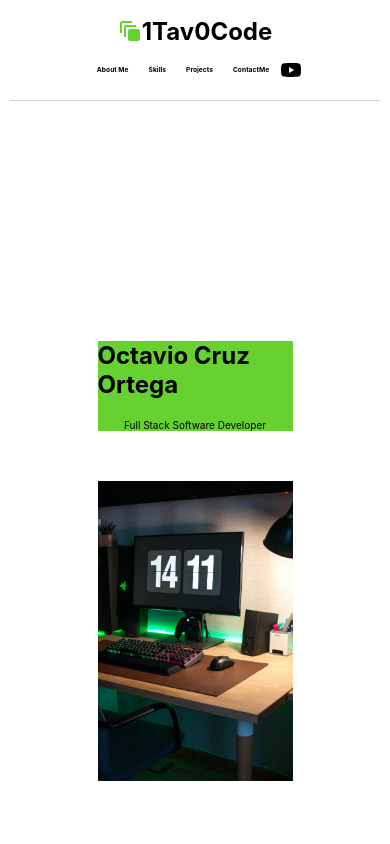
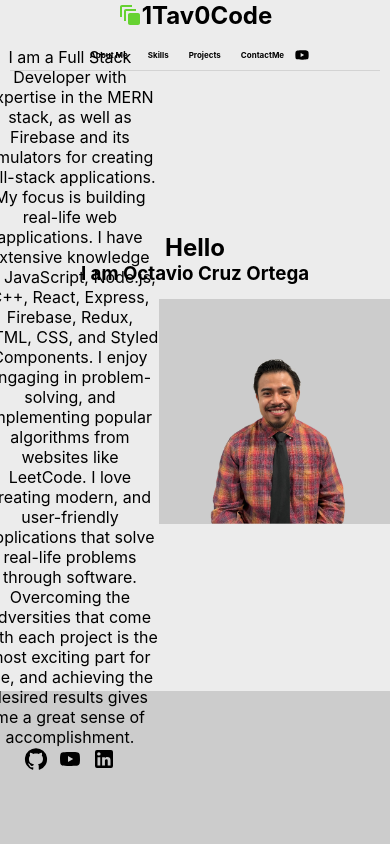
Before and after one commit to 1tav0/portfolio, a React (Create React App) app: page / in a window 390 px wide. Shown: the top 844 px of the page. Built offline with nearby package versions, Linux system fonts and the light colour scheme.

Commit message:
modify about me component

```diff
--- a/src/App.css
+++ b/src/App.css
@@ -10,3 +10,11 @@ margin:0 !important;
 html{
     scroll-behavior: smooth;
 }
+
+/* Media query for adjusting app styles on smaller screens */
+@media (max-width: 768px) {
+    .app {
+      /* Adjust background color or other styles for smaller screens */
+      background-color: #ECECEC !important;
+    }
+  }
--- a/src/App.js
+++ b/src/App.js
@@ -11,7 +11,7 @@ function App() {
   return (
     <div className="app">
       <Header />
-      <Intro/>
+      {/* <Intro/> */}
       <AboutMe />
       <Skills />
       <Projects />
--- a/src/components/AboutMe.css
+++ b/src/components/AboutMe.css
@@ -1,40 +1,70 @@
+
 .aboutme{
-    background-color: #CCCCCC;
+    /* background-color: red; */
+    display: flex;
+    flex-direction: column;
+    justify-content: center;
+    align-items: center;
+    height: 70vh;
+}
+
+.aboutme__wrapper{
+    /* background-color: blue; */
     display: flex;
     justify-content: center;
-    align-items: center; /* Center vertically */
-    padding: 20px;
-    height: 100vh;
+    align-items: center;
+    height: 30vh;
+}
+
+.aboutme__name{
+    /* background-color: aqua; */
+    display: flex;
+    flex-direction: column;
+    align-items: center;
+}
+.aboutme__left{
+    /* background-color: green; */
+    display: flex;
+    flex-direction: column;
+    width: 50%;
 }
 
 .aboutme__info{
-    display: flex;
-    flex-direction: column;
-    padding: 50px;
-}
-
-.aboutme__info>p{
-    font-size: x-small;
-    font-weight: 400;
-    margin-top: 20px;
-}
-
-.aboutme__left{
-    background-color: white;
-    display: flex;
-    max-height: 41.3vh;
-}
-.aboutme__left>img{
-    background-color: #BBB9B3;
-    height: 300px;
+    /* background-color: aqua; */
 }
 
 .aboutme__info__icons{
+    /* background-color: purple; */
     display: flex;
     justify-content: flex-end;
-    margin: 20px;
+    gap: 10px;
 }
 
-.aboutme__info__icons > *{
-    margin-right: 15px;
+.image{
+    background-color: #CCCCCC;
+    height: 225px;
+    width: 300px;
+    object-fit: contain;
 }
+
+
+
+/* Media query for screens smaller than 768px (typical smartphones) */
+@media (max-width: 768px) {
+    .aboutme {
+      /* Adjust styles for smaller screens */
+      padding: 10px;
+      flex-direction: column; /* Stack items vertically */
+      text-align: center; /* Center text */
+    }
+
+    .aboutme__left > img {
+      height: auto; /* Make the image responsive */
+      width: 100%; /* Width to 100% for responsiveness */
+    }
+
+    .aboutme__info__icons {
+      justify-content: center; /* Center icons horizontally */
+      margin-top: 20px;
+    }
+  }
--- a/src/components/AboutMe.js
+++ b/src/components/AboutMe.js
@@ -12,14 +12,18 @@ const AboutMe = () => {
   return (
     <section id="aboutme">
       <div className="aboutme">
+        <div className="aboutme__name">
+          <h1>Hello</h1>
+          <h3>I am Octavio Cruz Ortega</h3>
+        </div>
+        <div className="aboutme__wrapper">
           <div className="aboutme__left">
             <div className="aboutme__info">
-                  <h1>Hello</h1>
-                  <h3>My Name is Octavio Cruz Ortega</h3>
               <p> I am a Full Stack Developer with expertise in the MERN stack, as well as Firebase and its emulators for creating full-stack applications. My focus is building real-life web applications. I have extensive knowledge of JavaScript, Node.js, C++, React, Express, Firebase, Redux, HTML, CSS, and Styled Components.
                 I enjoy engaging in problem-solving, and implementing popular algorithms from websites like LeetCode. I love creating modern, and user-friendly applications that solve real-life problems through software.
                 Overcoming the adversities that come with each project is the most exciting part for me, and achieving the desired results gives me a great sense of accomplishment.
               </p>
+            </div>
             <div className="aboutme__info__icons">
               <a href={githubProfileUrl} target="_blank" rel="noopener noreferrer" >
                 <GitHubIcon />
@@ -30,7 +34,7 @@ const AboutMe = () => {
               </a>
             </div>
           </div>
-              <img src={result} alt="" />
+          <img className='image' src={result} alt="" />
         </div>
       </div>
     </section>
--- a/src/components/ContactMe.css
+++ b/src/components/ContactMe.css
@@ -64,3 +64,19 @@
 .contact__email__info>p{
     font-size: small;
 }
+
+/* Media query for screens smaller than 768px (typical smartphones) */
+@media (max-width: 768px) {
+    .contact__me__parent {
+      flex-direction: column; /* Stack items vertically */
+      align-items: center; /* Center items horizontally */
+    }
+
+    .contact__me__parent > .contact__me__top > h3 {
+      font-size: medium; /* Increase font size for better visibility */
+    }
+
+    .contact__me__icon > h2 {
+      font-size: small; /* Reduce font size for better fit */
+    }
+  }
--- a/src/components/Header.css
+++ b/src/components/Header.css
@@ -72,3 +72,26 @@ a:hover{
 .header__info > svg{
     margin-right: 0;
 }
+
+
+/* Media query for screens smaller than 768px (typical smartphones) */
+@media (max-width: 768px) {
+    .header {
+      height: 70px; /* Reduce header height for smaller screens */
+      padding-bottom: 10px; /* Reduce padding for smaller screens */
+    }
+
+    .header__wrapper {
+      height: 70px; /* Adjust header wrapper height for smaller screens */
+    }
+
+    .header__info > h6 {
+      font-size: 8px; /* Reduce font size for menu items on smaller screens */
+      margin-right: 15px; /* Reduce margin for menu items on smaller screens */
+    }
+
+    .header__info > svg {
+      width: 16px; /* Reduce icon size for smaller screens */
+      height: 16px; /* Reduce icon size for smaller screens */
+    }
+  }
```
Lines whose indentation alone changed are shown as unchanged.
